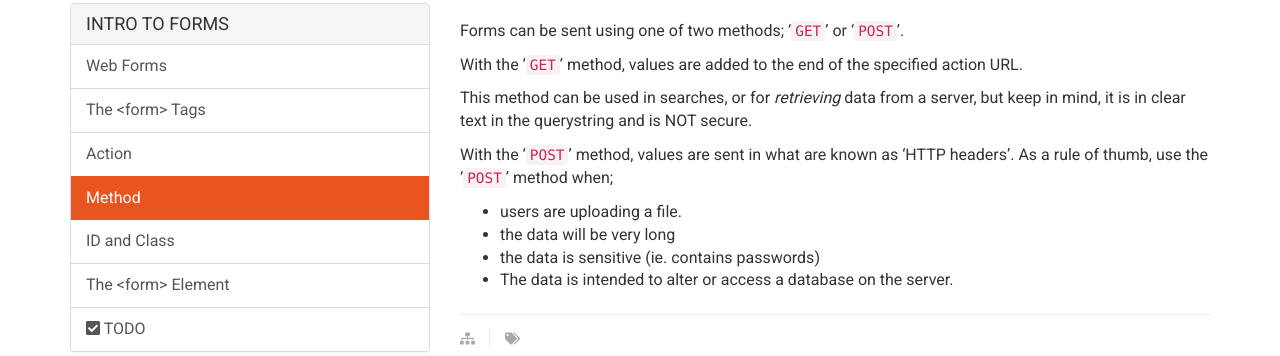
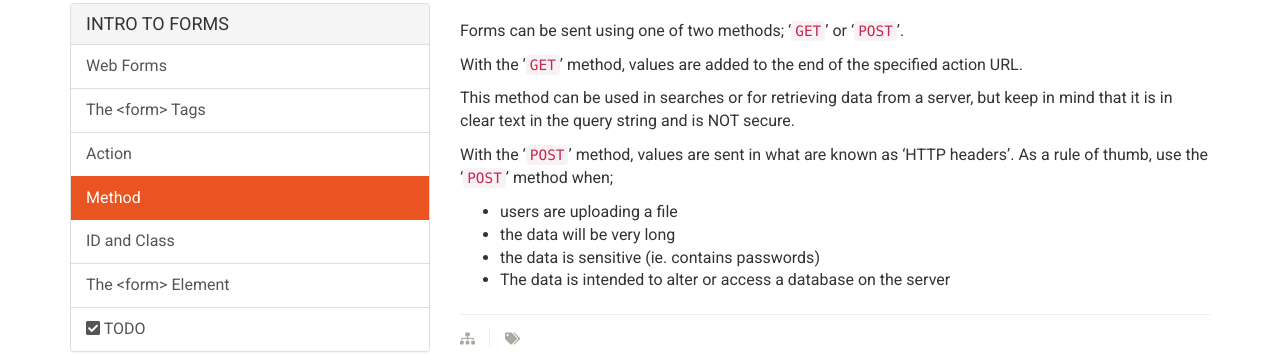
Before and after one commit to Montana-Media-Arts/webDesignFall2024, a Jekyll site: the page built from _docs/topic-06/04-form-intro/04-page.md, in a window 1280 px wide and 999 px high. Shown: the part 278-634 px from the top of the window. Built offline with Jekyll 4.4.1, drawn with Linux system fonts in a browser that asks for light colours; nearby versions of some CDN libraries.

Commit message:
Update 04-page.md

```diff
--- a/_docs/topic-06/04-form-intro/04-page.md
+++ b/_docs/topic-06/04-form-intro/04-page.md
@@ -23,11 +23,11 @@ Forms can be sent using one of two methods; '`GET`' or '`POST`'.
 
 With the '`GET`' method, values are added to the end of the specified action URL.
 
-This method can be used in searches, or for _retrieving_ data from a server, but keep in mind, it is in clear text in the querystring and is NOT secure.
+This method can be used in searches or for retrieving data from a server, but keep in mind that it is in clear text in the query string and is NOT secure.
 
 With the '`POST`' method, values are sent in what are known as 'HTTP headers'. As a rule of thumb, use the '`POST`' method when;
 
-- users are uploading a file.
+- users are uploading a file
 - the data will be very long
 - the data is sensitive (ie. contains passwords)
-- The data is intended to alter or access a database on the server.
+- The data is intended to alter or access a database on the server
```
